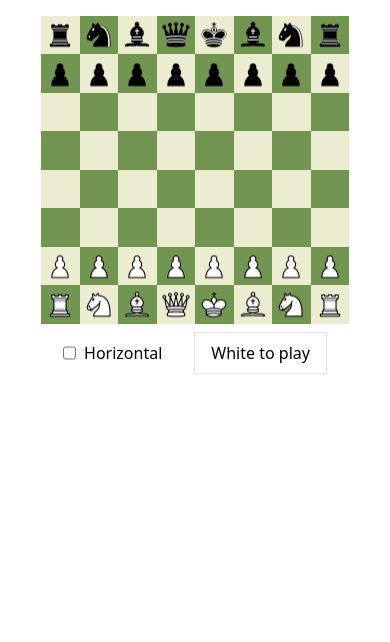
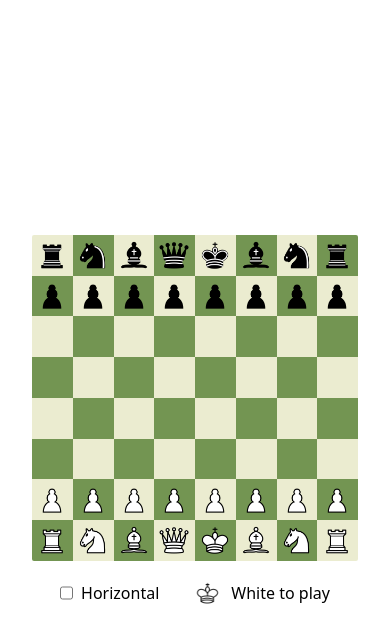
Before and after one commit to arthaud-proust/dev.arthaud.chess, a Vue app: page / in a window 390 px wide. Shown: the top 642 px of the page. Built offline with nearby package versions, Linux system fonts and the light colour scheme.

Commit message:
:lipstick: Some responsive adjustements

```diff
--- a/src/App.vue
+++ b/src/App.vue
@@ -1,6 +1,7 @@
 <template>
-  <div :style="{height: '100vmin', width: '100vmin'}" class="mx-auto flex flex-col items-center justify-center">
-    <div class="w-fit p-4 h-full flex flex-col items-center gap-2 justify-center">
+  <div class="w-full h-dvh flex items-center justify-center">
+    <div :style="{height: '100vmin', width: '100vmin'}" class="mx-auto flex flex-col items-center justify-center p-2 md:p-4 lg:p-8">
+      <div class="w-fit h-full flex flex-col items-center gap-4 justify-center">
         <Board
           class="flex-1 aspect-square"
           :snapshot="game.snapshot"
@@ -14,11 +15,15 @@
             <input type="checkbox" v-model="horizontal">
             <span>Horizontal</span>
           </label>
-        <div v-if="game.snapshot.currentPlayer === WHITE" class="px-4 py-2 border">
-          White to play
-        </div>
-        <div v-else class="px-4 py-2 bg-neutral-900 text-white border border-neutral-900">
-          Black to play
+          <div class=" flex items-center gap-2">
+            <template v-if="game.snapshot.currentPlayer === WHITE">
+              <BoardPiece :piece="WK" class="w-8" />
+              <span>White to play</span>
+            </template>
+            <template>
+              <BoardPiece :piece="BK" class="w-8" />
+              <span>Black to play</span>
+            </template>
           </div>
         </div>
       </div>
@@ -36,16 +41,18 @@
         :is-open="isStalemateModalOpened"
       />
     </div>
+  </div>
 </template>
 <script setup lang="ts">
 import Board from "@/components/Board.vue";
 import { Game } from "@/core/game.ts";
-import { type Piece, type Position, WHITE } from "@/core/rules.ts";
+import { BK, type Piece, type Position, WHITE, WK } from "@/core/rules.ts";
 import { MoveHandler } from "@/core/moveHandler.ts";
 import { reactive, ref } from "vue";
 import BoardPromotionModal from "@/components/BoardPromotionModal.vue";
 import BoardCheckmateModal from "@/components/BoardCheckmateModal.vue";
 import BoardStalemateModal from "@/components/BoardStalemateModal.vue";
+import BoardPiece from "@/components/BoardPiece.vue";
 
 const game = reactive(new Game());
 const isPromotionModalOpened = ref(false);
--- a/src/components/Board.vue
+++ b/src/components/Board.vue
@@ -1,5 +1,6 @@
 <template>
-  <div class="overflow-hidden relative aspect-square" :class="horizontal || (snapshot.currentPlayer === WHITE ?'-rotate-90': 'rotate-90')">
+  <div class="overflow-hidden rounded-sm md:rounded-md lg:rounded-lg relative aspect-square"
+       :class="horizontal || (snapshot.currentPlayer === WHITE ?'-rotate-90': 'rotate-90')">
     <div
       class="aspect-square grid grid-cols-8 grid-rows-8"
     >
```
Lines whose indentation alone changed are shown as unchanged.
